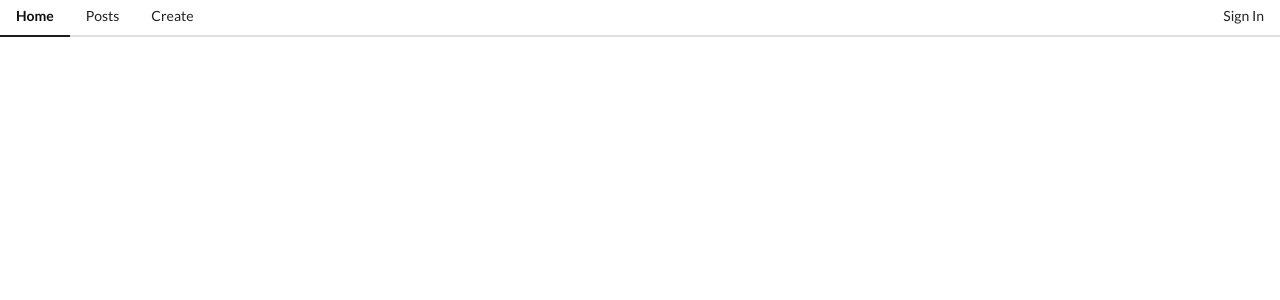
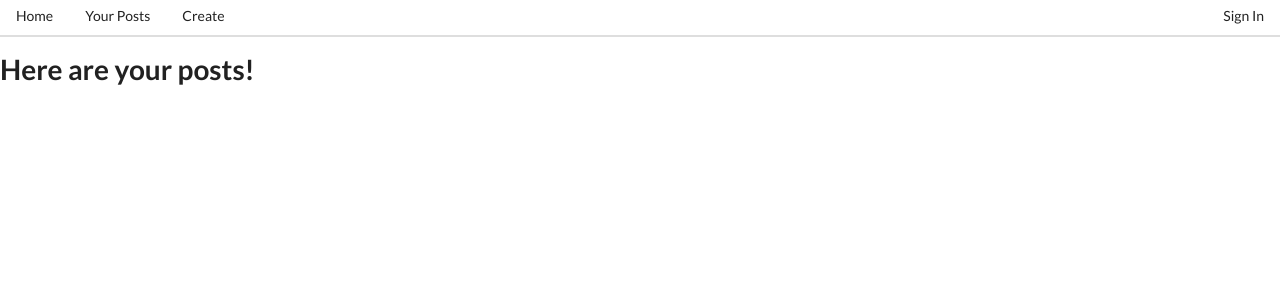
Before and after one commit to sg0703/React_Blog, a React (Create React App) app in the folder client/: page /posts in a window 1280 px wide. Shown: the top 300 px of the page. Built offline with nearby package versions, Linux system fonts and the light colour scheme.

Commit message:
Navigation working, placeholder pages up

```diff
--- /dev/null
+++ b/client/src/actions/index.js
@@ -0,0 +1,7 @@
+import db from '../apis/db'; // this file will set up axios connection to API
+
+export const fetchPosts = () => async (dispatch) => {
+    const res = await db.get('/posts');
+
+    dispatch({ type: 'FETCH_POSTS', payload: res.data });
+}
--- /dev/null
+++ b/client/src/apis/db.js
@@ -0,0 +1,6 @@
+import axios from 'axios';
+
+// for when i set up the API
+export default axios.create({
+    baseURL: 'http://localhost:3001/'
+ });
--- a/client/src/components/AllPosts.js
+++ b/client/src/components/AllPosts.js
@@ -1,9 +1,11 @@
 import React from 'react';
 import { connect } from 'react-redux';
+import { fetchPosts } from '../actions';
 
 class AllPosts extends React.Component {
     componentDidMount() {
-        // code in here to fetch all posts from DB
+        // code in here to fetch all posts from API (still have to build that!)
+        // this.props.fetchPosts();
     }
 
     render() {
--- a/client/src/components/App.js
+++ b/client/src/components/App.js
@@ -2,6 +2,8 @@ import React from 'react';
 import { Router, Route } from 'react-router-dom';
 import Header from './Header';
 import AllPosts from './AllPosts';
+import UserPosts from './UserPosts';
+import Create from './Create';
 
 import history from '../history';
 
@@ -12,6 +14,8 @@ const App = () => {
                 <Header />
                 <div>
                     <Route path="/" exact component={ AllPosts } />
+                    <Route path="/posts" exact component={ UserPosts } />
+                    <Route path="/create" exact component={ Create } />
                 </div>
             </Router>
         </div>
--- /dev/null
+++ b/client/src/components/Create.js
@@ -0,0 +1,13 @@
+import React from 'react';
+
+class Create extends React.Component {
+    render() {
+        return(
+            <div>
+                <h1>Create a new post</h1>
+            </div>
+        );
+    }
+}
+
+export default Create;
--- a/client/src/components/Header.js
+++ b/client/src/components/Header.js
@@ -4,19 +4,19 @@ import { Link } from 'react-router-dom';
 const Header = () => {
     return(
         <div className="ui secondary pointing menu">
-            <a className="active item">
+            <Link to="/" className="item">
                 Home
-            </a>
-            <a className="item">
-                Posts
-            </a>
-            <a className="item">
+            </Link>
+            <Link to="/posts" className="item">
+                Your Posts
+            </Link>
+            <Link to="/create" className="item">
                 Create
-            </a>
+            </Link>
         <div className="right menu">
-            <a className="ui item">
+            <Link to="/signin" className="ui item">
             Sign In
-            </a>
+            </Link>
         </div>
         </div>
     );
--- /dev/null
+++ b/client/src/components/UserPosts.js
@@ -0,0 +1,13 @@
+import React from 'react';
+
+class UserPosts extends React.Component {
+    render() {
+        return(
+            <div>
+                <h1>Here are your posts!</h1>
+            </div>
+        );
+    }
+}
+
+export default UserPosts;
--- a/client/src/reducers/authReducer.js
+++ b/client/src/reducers/authReducer.js
@@ -1,3 +1,4 @@
+// eslint-disable-next-line import/no-anonymous-default-export
 export default (state = {}, action) => {
     return state;
 }
--- a/client/src/reducers/index.js
+++ b/client/src/reducers/index.js
@@ -1,7 +1,9 @@
 import { combineReducers } from 'redux';
 import authReducer from './authReducer';
+import postReducers from './postReducers';
 
 // placeholder
 export default combineReducers ({
-    auth: authReducer
+    auth: authReducer,
+    posts: postReducers
 });
--- /dev/null
+++ b/client/src/reducers/postReducers.js
@@ -0,0 +1,9 @@
+// eslint-disable-next-line import/no-anonymous-default-export
+export default (state = {}, action) => {
+    switch(action.type) {
+        case 'FETCH_POSTS':
+            return {}; //
+        default:
+            return state;
+    }
+}
```
